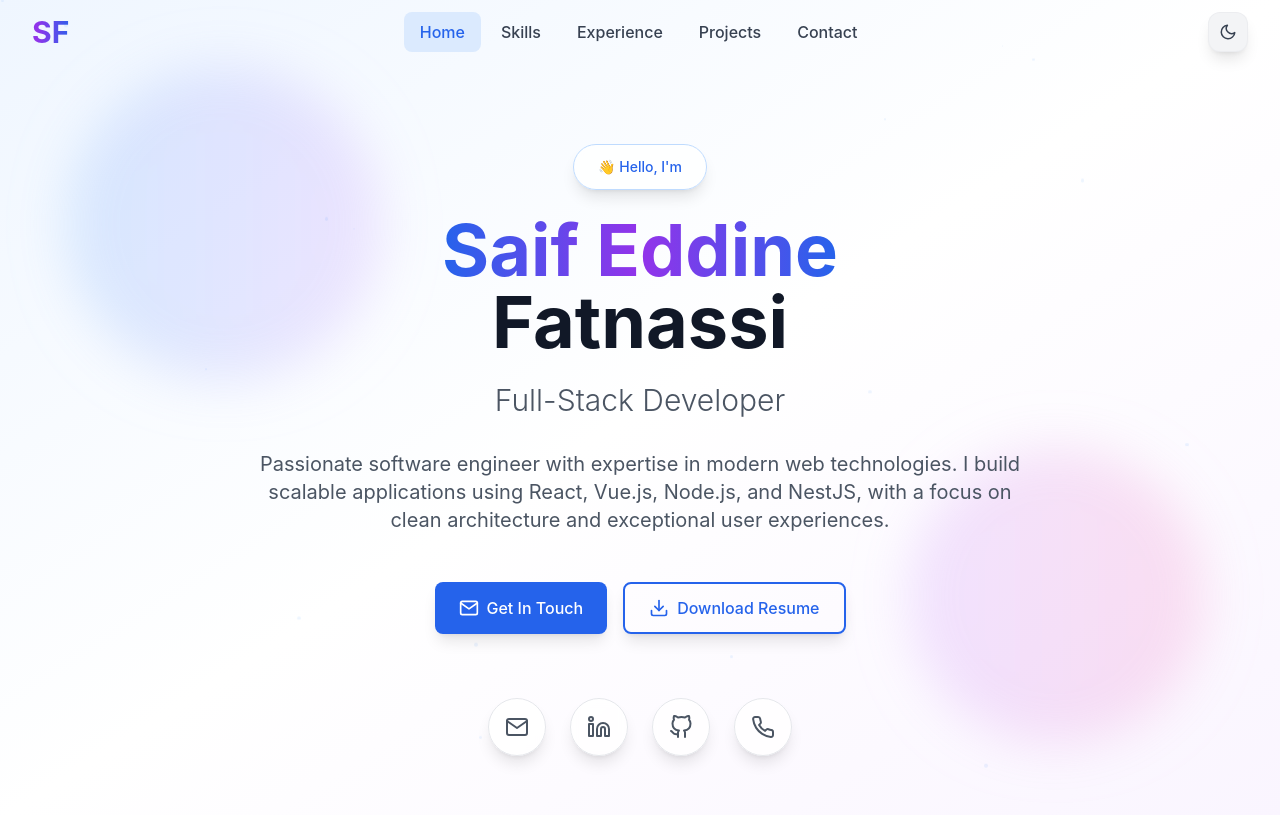
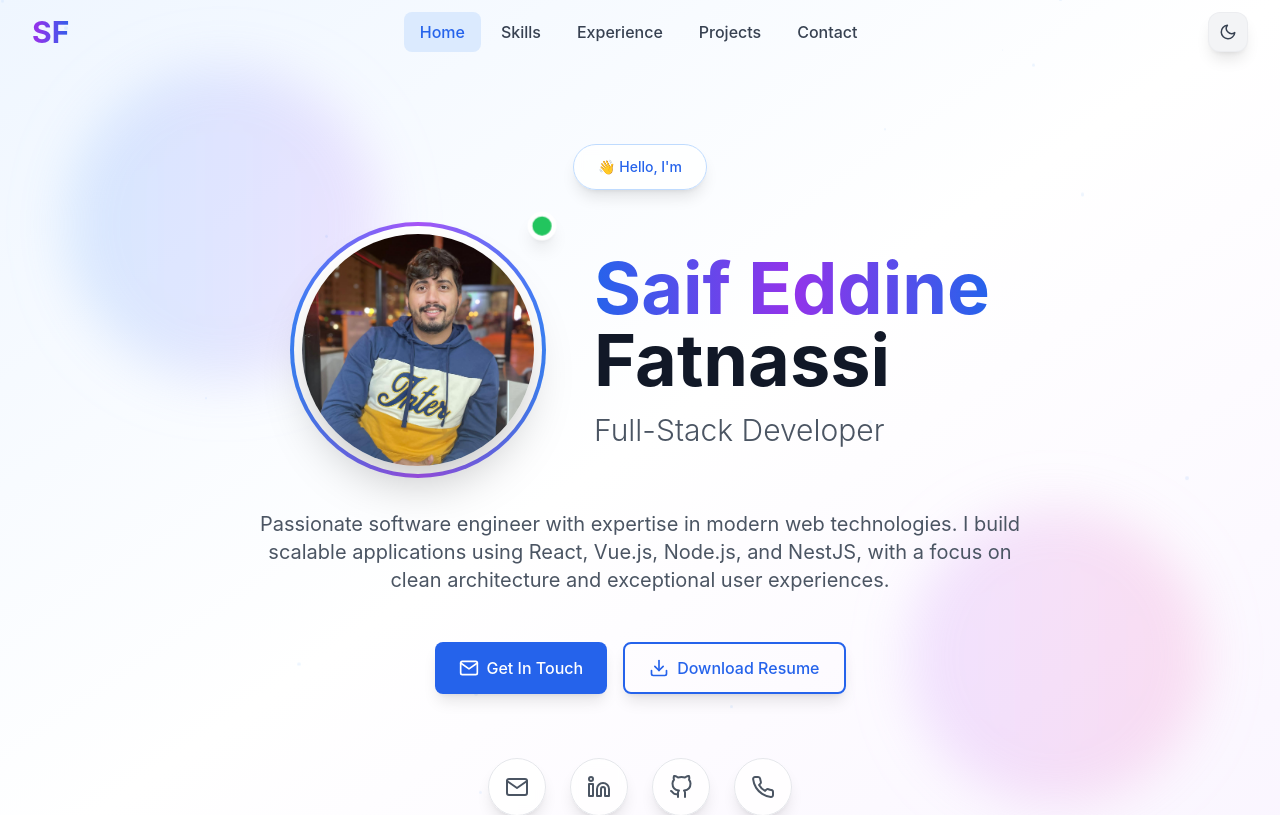
Before and after one commit to saifdine00/SAIF-template, a React (Create React App) app: page / in a window 1280 px wide. Shown: the top 815 px of the page. Built offline with nearby package versions, Linux system fonts and the light colour scheme.

Commit message:
feat: enhance Hero component with animated profile photo and layout adjustments

```diff
--- a/src/components/Hero.js
+++ b/src/components/Hero.js
@@ -54,6 +54,19 @@ const Hero = () => {
       scale: 0.95,
       transition: {
         duration: 0.1
+      }
+    }
+  };
+
+  const photoVariants = {
+    hidden: { scale: 0, opacity: 0 },
+    visible: {
+      scale: 1,
+      opacity: 1,
+      transition: {
+        duration: 0.8,
+        ease: "easeOut",
+        delay: 0.3
       }
     }
   };
@@ -120,10 +133,10 @@ const Hero = () => {
           variants={containerVariants}
           initial="hidden"
           animate="visible"
-          className="text-center max-w-4xl mx-auto"
+          className="text-center max-w-5xl mx-auto"
         >
           {/* Greeting */}
-          <motion.div variants={itemVariants} className="mb-6">
+          <motion.div variants={itemVariants} className="mb-8">
             <motion.span
               className="inline-block px-6 py-3 bg-white/80 dark:bg-dark-800/80 backdrop-blur-sm text-primary-600 dark:text-primary-400 rounded-full text-sm font-medium shadow-lg border border-primary-200 dark:border-primary-800"
               whileHover={{ scale: 1.05, y: -2 }}
@@ -135,10 +148,60 @@ const Hero = () => {
             </motion.span>
           </motion.div>
 
+          {/* Main Content with Photo and Name */}
+          <div className="flex flex-col lg:flex-row items-center justify-center gap-8 lg:gap-12 mb-8">
+            {/* Professional Photo */}
+            <motion.div
+              variants={photoVariants}
+              className="relative"
+            >
+              <motion.div
+                className="relative w-48 h-48 md:w-56 md:h-56 lg:w-64 lg:h-64"
+                whileHover={{ scale: 1.05 }}
+                transition={{ duration: 0.3 }}
+              >
+                {/* Static Gradient Border */}
+                <div className="absolute inset-0 rounded-full bg-gradient-to-r from-primary-500 via-purple-500 to-primary-500 p-1">
+                  <div className="w-full h-full rounded-full bg-white dark:bg-dark-800 p-2">
+                    <img
+                      src="/profile.jpeg"
+                      alt="Saif Eddine Fatnassi - Full-Stack Developer"
+                      className="w-full h-full rounded-full object-cover shadow-2xl"
+                      onError={(e) => {
+                        // Fallback if image doesn't exist
+                        e.target.style.display = 'none';
+                        e.target.nextSibling.style.display = 'flex';
+                      }}
+                    />
+                    {/* Fallback Avatar */}
+                    <div className="w-full h-full rounded-full bg-gradient-to-br from-primary-500 to-purple-600 flex items-center justify-center text-white text-4xl md:text-5xl font-bold shadow-2xl hidden">
+                      SF
+                    </div>
+                  </div>
+                </div>
+
+                {/* Floating Elements */}
+                <motion.div
+                  className="absolute -top-2 -right-2 w-6 h-6 bg-green-500 rounded-full border-4 border-white dark:border-dark-800 shadow-lg"
+                  animate={{
+                    scale: [1, 1.2, 1],
+                  }}
+                  transition={{
+                    duration: 2,
+                    repeat: Infinity,
+                    ease: "easeInOut",
+                  }}
+                  title="Available for work"
+                />
+              </motion.div>
+            </motion.div>
+
+            {/* Name and Title */}
+            <div className="text-center lg:text-left">
               {/* Name with simplified gradient animation */}
               <motion.h1
                 variants={itemVariants}
-            className="text-5xl md:text-7xl font-bold text-gray-900 dark:text-white mb-6"
+                className="text-4xl md:text-6xl lg:text-7xl font-bold text-gray-900 dark:text-white mb-4"
               >
                 <motion.span
                   className="bg-gradient-to-r from-primary-600 via-purple-600 to-primary-600 bg-clip-text text-transparent"
@@ -158,10 +221,12 @@ const Hero = () => {
               {/* Title */}
               <motion.h2
                 variants={itemVariants}
-            className="text-2xl md:text-3xl text-gray-600 dark:text-gray-300 mb-8 font-light"
+                className="text-xl md:text-2xl lg:text-3xl text-gray-600 dark:text-gray-300 font-light"
               >
                 Full-Stack Developer
               </motion.h2>
+            </div>
+          </div>
 
           {/* Description */}
           <motion.p
```
Lines whose indentation alone changed are shown as unchanged.
